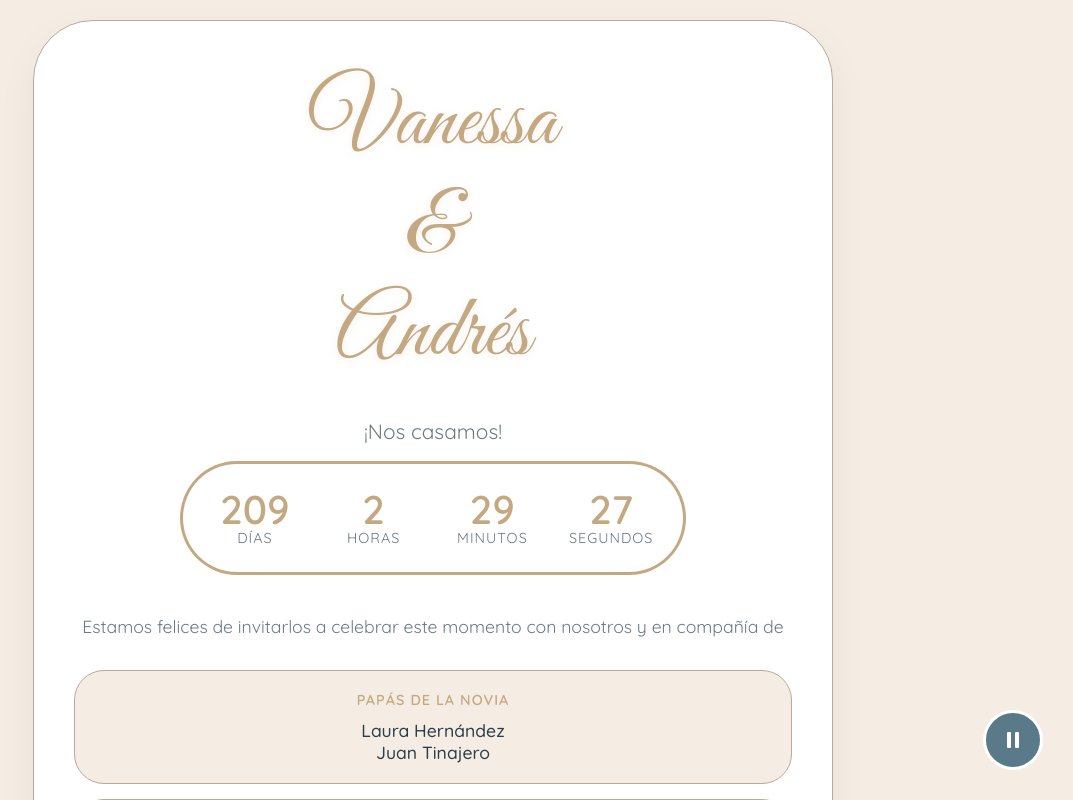
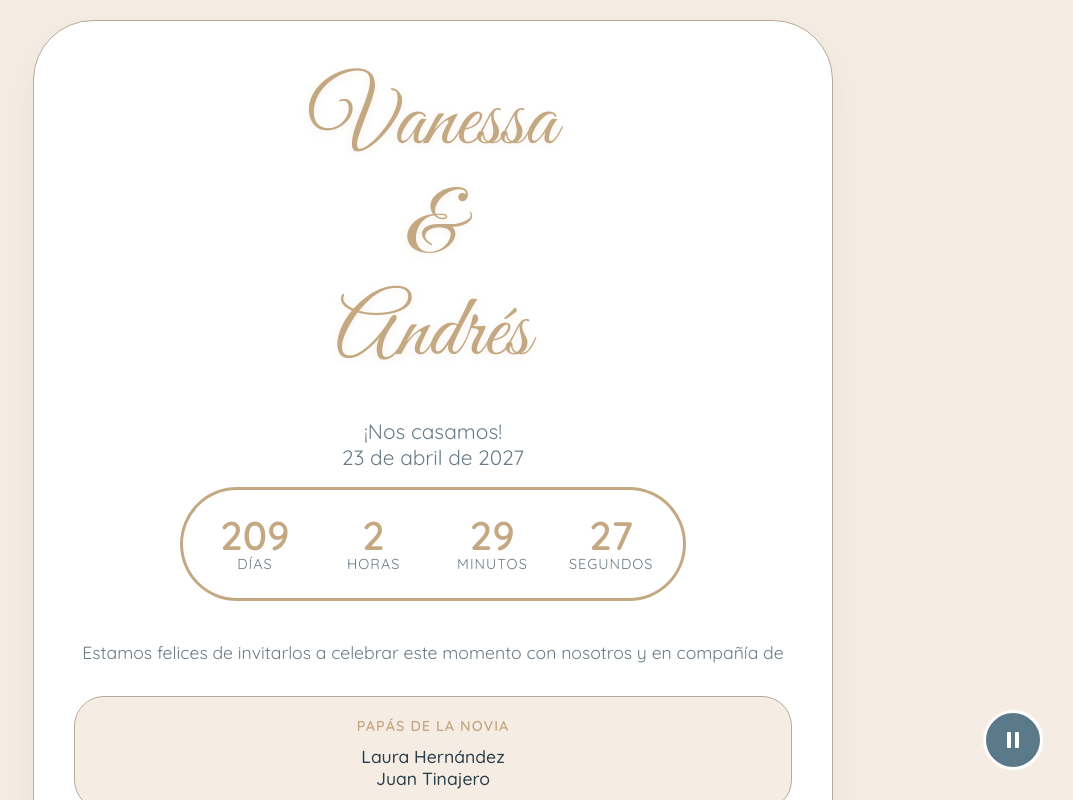
Before and after one commit to iandlocam/boda-rsvp-2027, a Next.js app: page / in a window 1280 px wide. Both pictures are taken after a click on the button "CLICK PARA ABRIR LA INVITACIÓN". Shown: the top 800 px of the page, without its empty margins (207-1280 px from the left). Built offline with nearby package versions, Linux system fonts and the light colour scheme.

Commit message:
Update index.js

```diff
--- a/pages/index.js
+++ b/pages/index.js
@@ -1708,7 +1708,7 @@ export default function Home() {
               Vanessa<br />&<br />Andrés
             </div>
 
-            <div style={invitationStyles.subtitle}>¡Nos casamos!</div>
+            <div style={invitationStyles.subtitle}>¡Nos casamos!<br /> 23 de abril de 2027 </div>
 
             {/* Contador en dorado */}
             <div style={invitationStyles.countdownContainer}>
```
